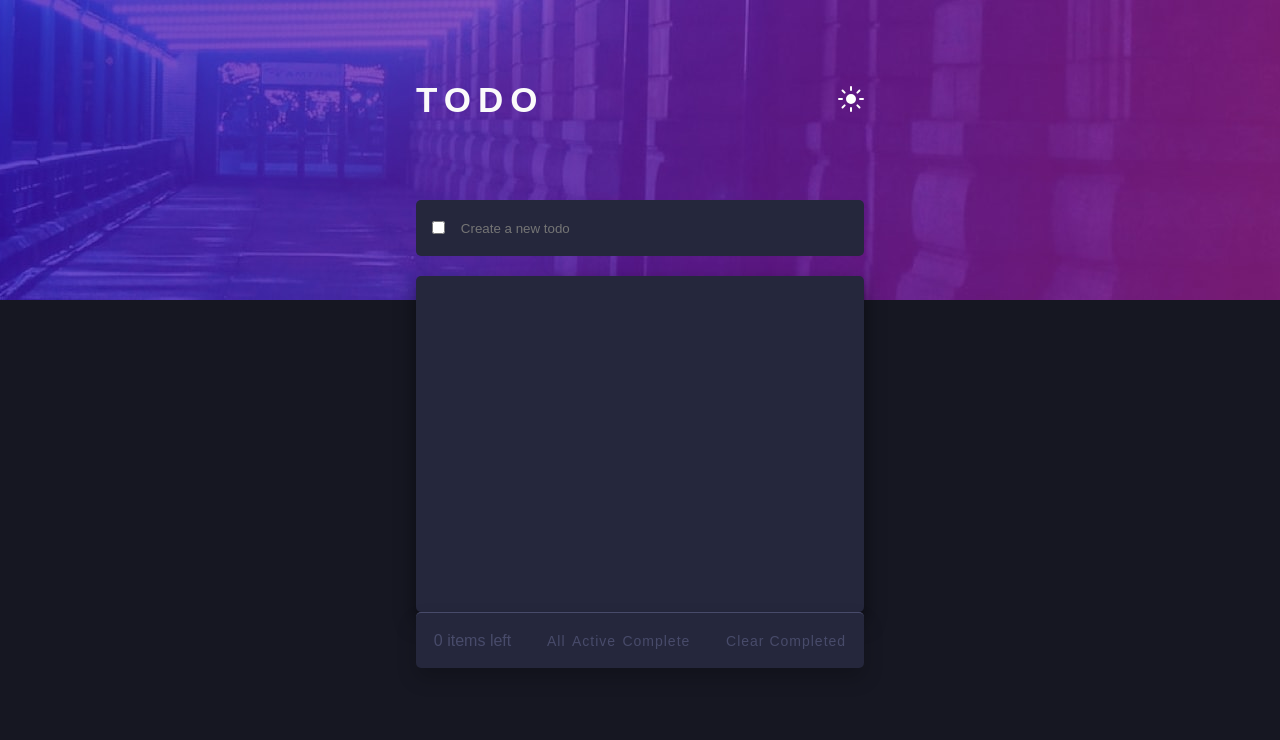
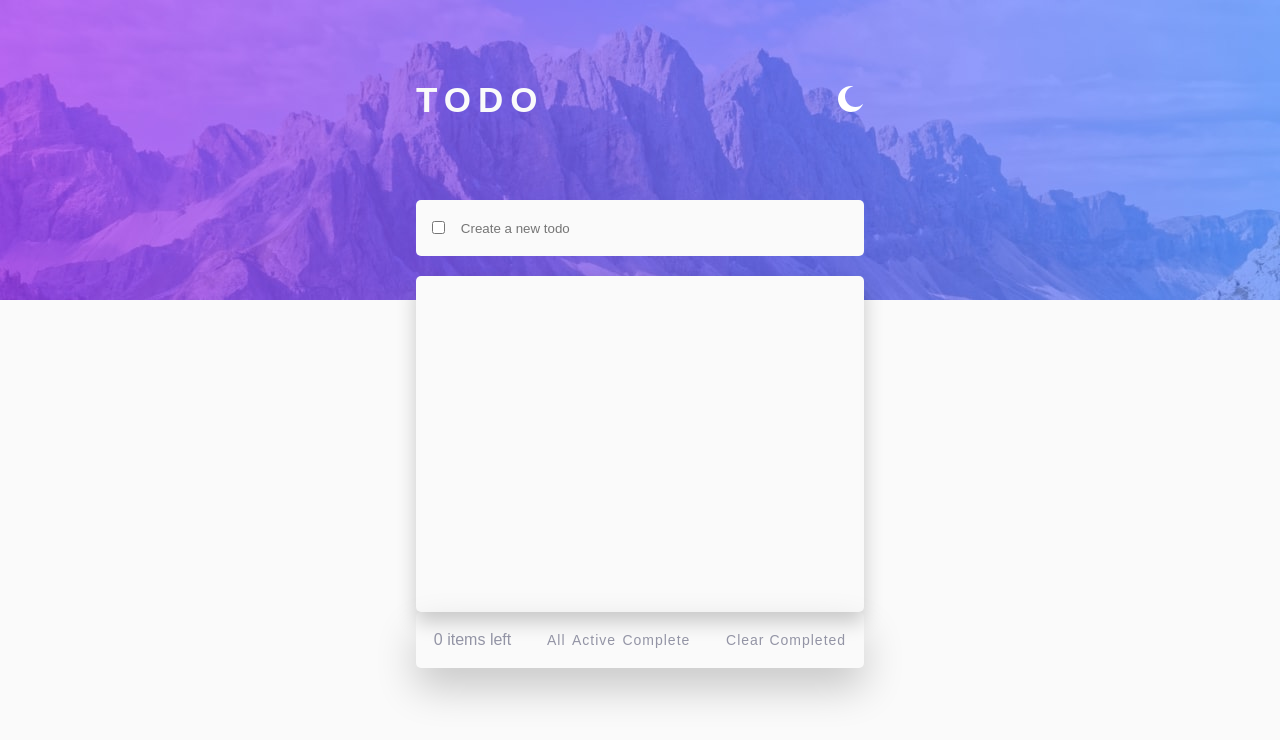
Before and after one commit to jaypatel9800/todos, a React (Create React App) app: page / in a window 1280 px wide. Shown: the top 740 px of the page. Built offline with nearby package versions, Linux system fonts and the light colour scheme.

Commit message:
add theme in localStorage

```diff
--- a/src/App.js
+++ b/src/App.js
@@ -13,7 +13,7 @@ const App = () => {
   const [comp, addComp] = useState([]);
   const [count, changeCount] = useState("");
   const [mark, changeMark] = useState(false);
-  const [darkTheme, setDarkTheme] = useState(true)
+  const [darkTheme, setDarkTheme] = useState(getDefaultTheme())
 
   useEffect(() => {
     const addCount = () => {
@@ -24,9 +24,14 @@ const App = () => {
         changeMark(false)
       }
     };
+    localStorage.setItem('dark', JSON.stringify(darkTheme))
     addCount();
   });
 
+  function getDefaultTheme() {
+    const selectedTheme = JSON.parse(localStorage.getItem('dark'))
+    return selectedTheme || false
+  }
 
   const add = () => {
     if (text.length === 0) {
```
